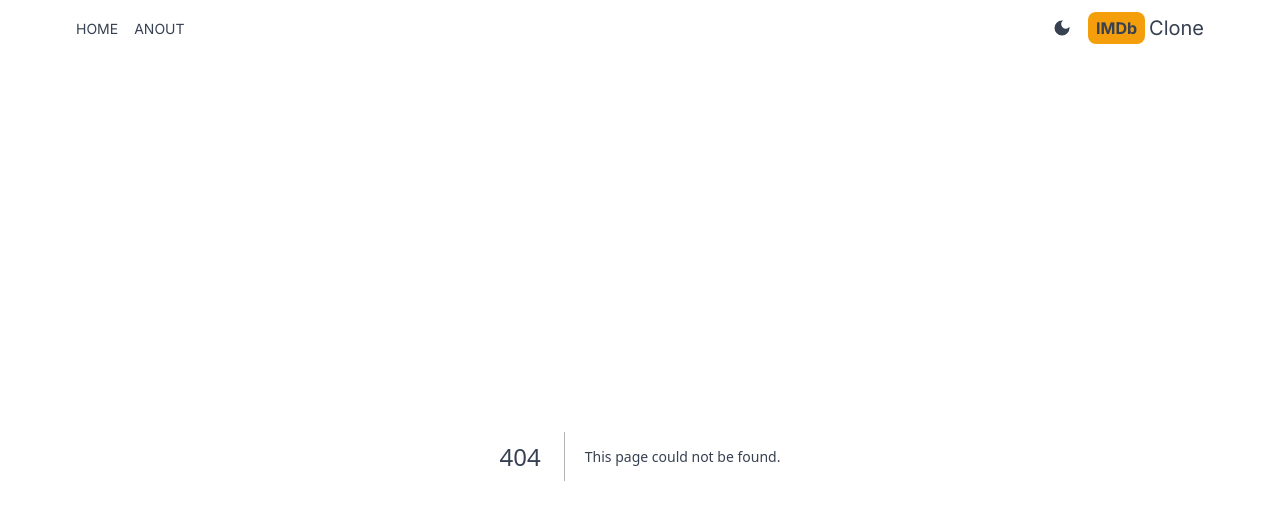
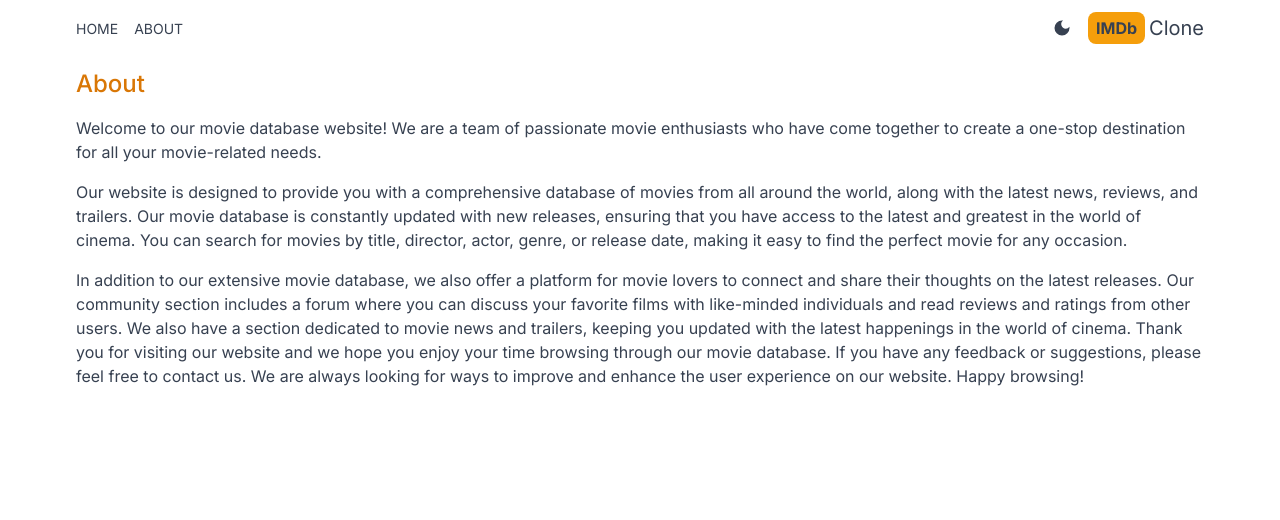
Before and after one commit to nidhi-wa/MovieApp, a Next.js app: page /about in a window 1280 px wide. Before the commit this address had no page. Shown: the top 520 px of the page. Built offline with nearby package versions, Linux system fonts and the light colour scheme.

Commit message:
create About Page

```diff
--- /dev/null
+++ b/src/app/about/page.jsx
@@ -0,0 +1,38 @@
+
+
+export default function About() {
+  return (
+          <div className='max-w-6xl mx-auto p-3 space-y-4'>
+            <h1 className='text-2xl font-medium text-amber-600'>About</h1>
+            <p>
+              Welcome to our movie database website! We are a team of passionate movie
+              enthusiasts who have come together to create a one-stop destination for
+              all your movie-related needs.
+            </p>
+
+            <p>
+              Our website is designed to provide you with a comprehensive database of
+              movies from all around the world, along with the latest news, reviews,
+              and trailers. Our movie database is constantly updated with new
+              releases, ensuring that you have access to the latest and greatest in
+              the world of cinema. You can search for movies by title, director,
+              actor, genre, or release date, making it easy to find the perfect movie
+              for any occasion.
+            </p>
+
+            <p>
+              In addition to our extensive movie database, we also offer a platform
+              for movie lovers to connect and share their thoughts on the latest
+              releases. Our community section includes a forum where you can discuss
+              your favorite films with like-minded individuals and read reviews and
+              ratings from other users. We also have a section dedicated to movie news
+              and trailers, keeping you updated with the latest happenings in the
+              world of cinema. Thank you for visiting our website and we hope you
+              enjoy your time browsing through our movie database. If you have any
+              feedback or suggestions, please feel free to contact us. We are always
+              looking for ways to improve and enhance the user experience on our
+              website. Happy browsing!
+            </p>
+          </div>
+        );
+      }
--- a/src/components/Header.jsx
+++ b/src/components/Header.jsx
@@ -9,7 +9,7 @@
 <div className='flex justify-between items-center p-3 max-w-6xl mx-auto' >
     <div className='flex gap-4'>
       <MenuItem title='home' address='/' Icon={AiFillHome}/>
-      <MenuItem title='anout' address='/about' Icon={BsFillInfoCircleFill}/>
+      <MenuItem title='about' address='/about' Icon={BsFillInfoCircleFill}/>
     </div>
     <div className=" flex items-center gap-4">
       <DarkModeSwitch/>
```
